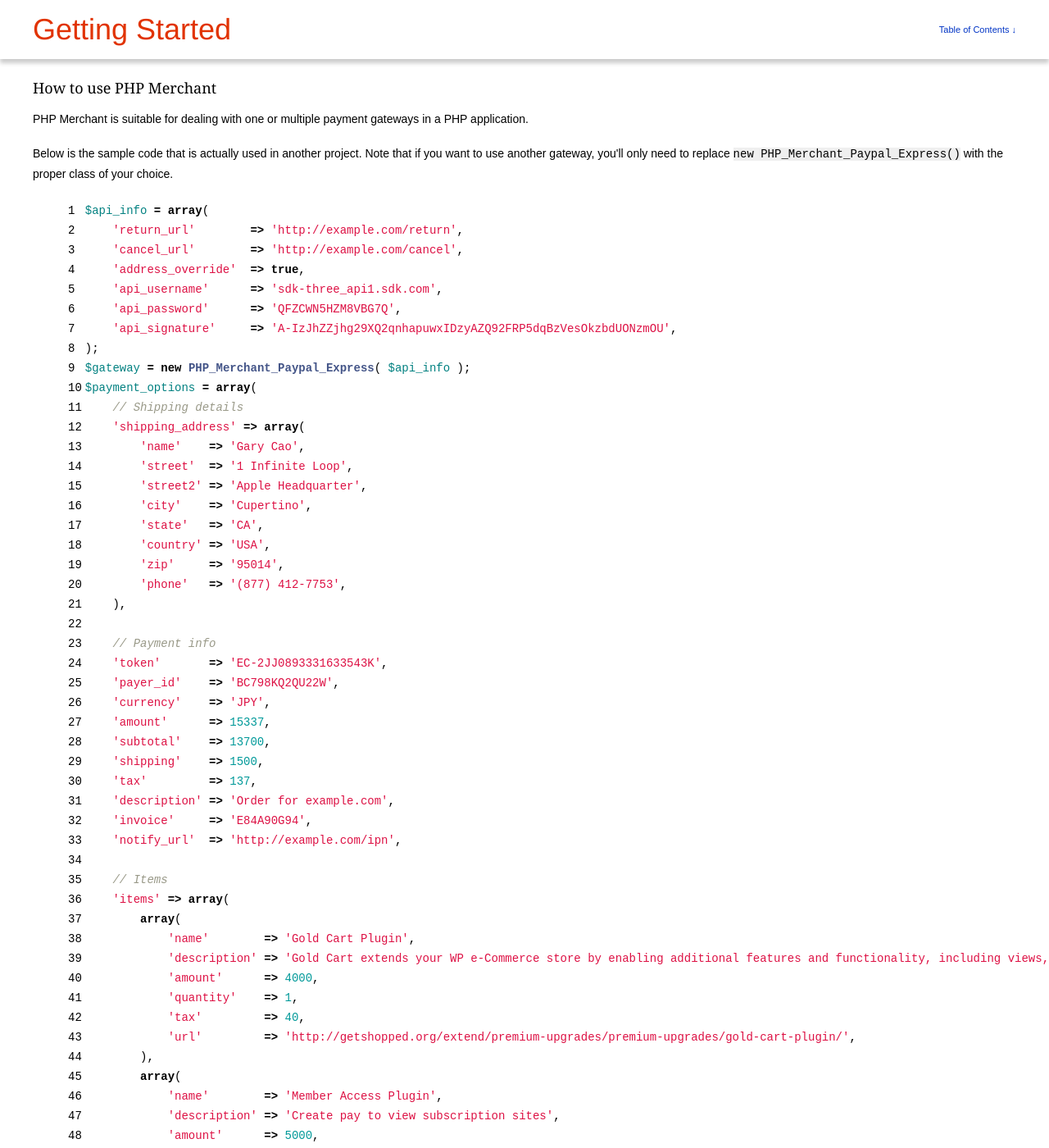
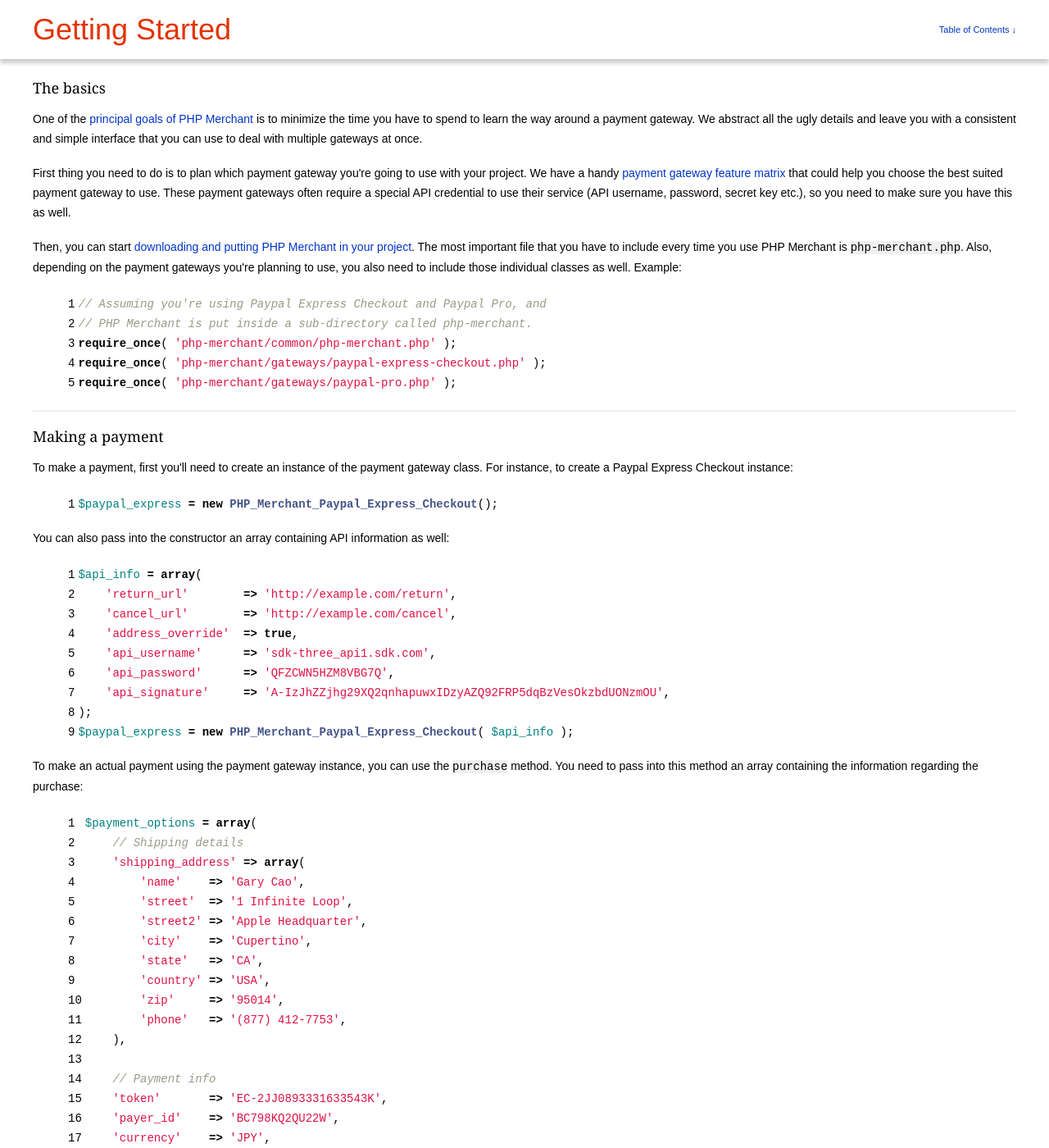
Before and after one commit to wp-e-commerce/PHP-Merchant, a Jekyll site: the page built from getting-started.html, in a window 1280 px wide and 1400 px high. Shown: the whole window at 82% size. Built offline with Jekyll 4.4.1, drawn with Linux system fonts in a browser that asks for light colours; some of the changed text lies outside the part shown.

Commit message:
Getting Started

```diff
--- a/getting-started.html
+++ b/getting-started.html
@@ -3,13 +3,35 @@ layout: default
 title: Getting Started
 ---
 <section>
-	<h3>How to use PHP Merchant</h3>
+	<h3>The basics</h3>
 
-	<p>PHP Merchant is suitable for dealing with one or multiple payment gateways in a PHP application.</p>
+	<p>One of the <a href="index.html">principal goals of PHP Merchant</a> is to minimize the time you have to spend to learn the way around a payment gateway. We abstract all the ugly details and leave you with a consistent and simple interface that you can use to deal with multiple gateways at once.</p>
 
-	<p>Below is the sample code that is actually used in another project. Note that if you want to use another gateway, you'll only need to replace <code>new PHP_Merchant_Paypal_Express()</code> with the proper class of your choice.</p>
+	<p>First thing you need to do is to plan which payment gateway you're going to use with your project. We have a handy <a href="supported-gateways.html">payment gateway feature matrix</a> that could help you choose the best suited payment gateway to use. These payment gateways often require a special API credential to use their service (API username, password, secret key etc.), so you need to make sure you have this as well.</p>
 
-	{% highlight php linenos startinline %}
+	<p>Then, you can start <a href="installation.php">downloading and putting PHP Merchant in your project</a>. The most important file that you have to include every time you use PHP Merchant is <code>php-merchant.php</code>. Also, depending on the payment gateways you're planning to use, you also need to include those individual classes as well. Example:</p>
+
+{% highlight php linenos startinline %}
+// Assuming you're using Paypal Express Checkout and Paypal Pro, and
+// PHP Merchant is put inside a sub-directory called php-merchant.
+require_once( 'php-merchant/common/php-merchant.php' );
+require_once( 'php-merchant/gateways/paypal-express-checkout.php' );
+require_once( 'php-merchant/gateways/paypal-pro.php' );
+{% endhighlight %}
+
+</section>
+
+<section>
+	<h3>Making a payment</h3>
+
+	<p>To make a payment, first you'll need to create an instance of the payment gateway class. For instance, to create a Paypal Express Checkout instance:</p>
+
+{% highlight php linenos startinline %}
+$paypal_express = new PHP_Merchant_Paypal_Express_Checkout();
+{% endhighlight %}
+
+	<p>You can also pass into the constructor an array containing API information as well:</p>
+{% highlight php linenos startinline %}
 $api_info = array(
     'return_url'        => 'http://example.com/return',
     'cancel_url'        => 'http://example.com/cancel',
@@ -18,7 +40,12 @@ $api_info = array(
     'api_password'      => 'QFZCWN5HZM8VBG7Q',
     'api_signature'     => 'A-IzJhZZjhg29XQ2qnhapuwxIDzyAZQ92FRP5dqBzVesOkzbdUONzmOU',
 );
-$gateway = new PHP_Merchant_Paypal_Express( $api_info );
+$paypal_express = new PHP_Merchant_Paypal_Express_Checkout( $api_info );
+{% endhighlight %}
+
+	<p>To make an actual payment using the payment gateway instance, you can use the <code>purchase</code> method. You need to pass into this method an array containing the information regarding the purchase:</p>
+
+{% highlight php linenos startinline %}
 $payment_options = array(
     // Shipping details
     'shipping_address' => array(
@@ -73,5 +100,28 @@ $payment_options = array(
     ),
 );
 
-$gateway->purchase( $payment_options );{% endhighlight %}
+$response = $paypal_express->purchase( $payment_options );
+{% endhighlight %}
+
+<p>The return value of <code>purchase()</code> will be a <code>PHP_Merchant_Response</code> object. To check whether the payment succeeds or not:</code></p>
+
+{% highlight php linenos startinline %}
+if ( $response->is_successful() ) {
+	// if successful, then do something on your back end
+	$my_app->process( $response->get( 'transaction_id' ) );
+} else {
+	// if failed, output the errors
+	$my_app->display( $response->get_errors() );
+}
+{% endhighlight %}
 </section>
+
+<section>
+	<h3>Resources</h3>
+	<p>This is a very brief and superficial introduction to how you use PHP Merchant. The sample code is also simplified, but the concept is there. If you want to use another gateway, simply replace <code>new PHP_Merchant_Paypal_Express_Checkout()</code> with the proper class name. Also some gateways require different API parameters. It's highly recommended that you read the corresponding resources for detailed information.</p>
+	<ul>
+		<li><a href="supported-gateways.html">Individual gateway documentation and supported feature matrix.</a></li>
+		<li><a href="gateway-class.html">Payment Gateway Class</a></li>
+		<li><a href="response.html">Processing Response</a></li>
+	</ul>
+</section>
```
